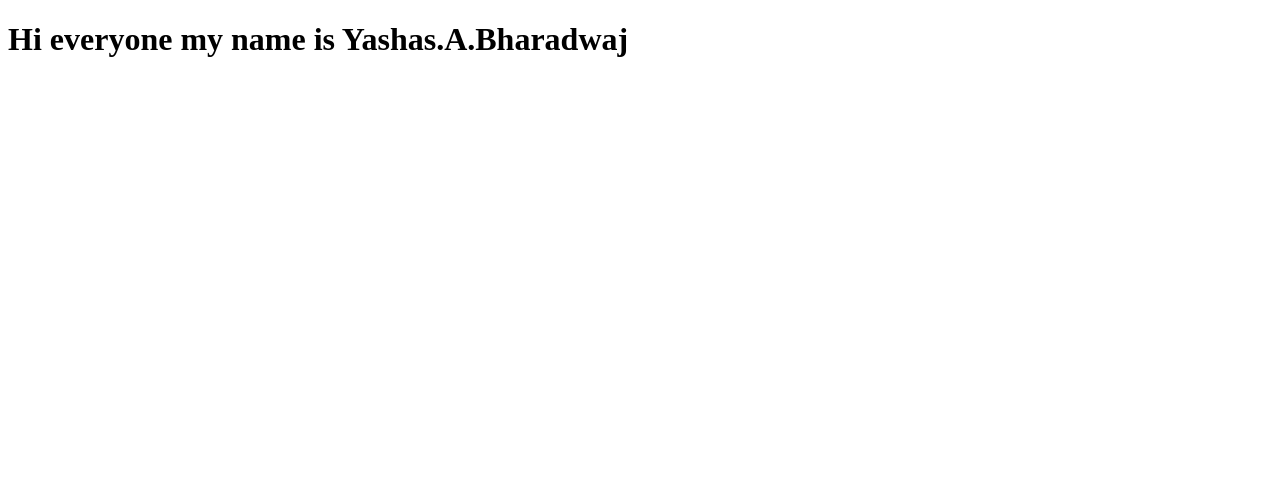
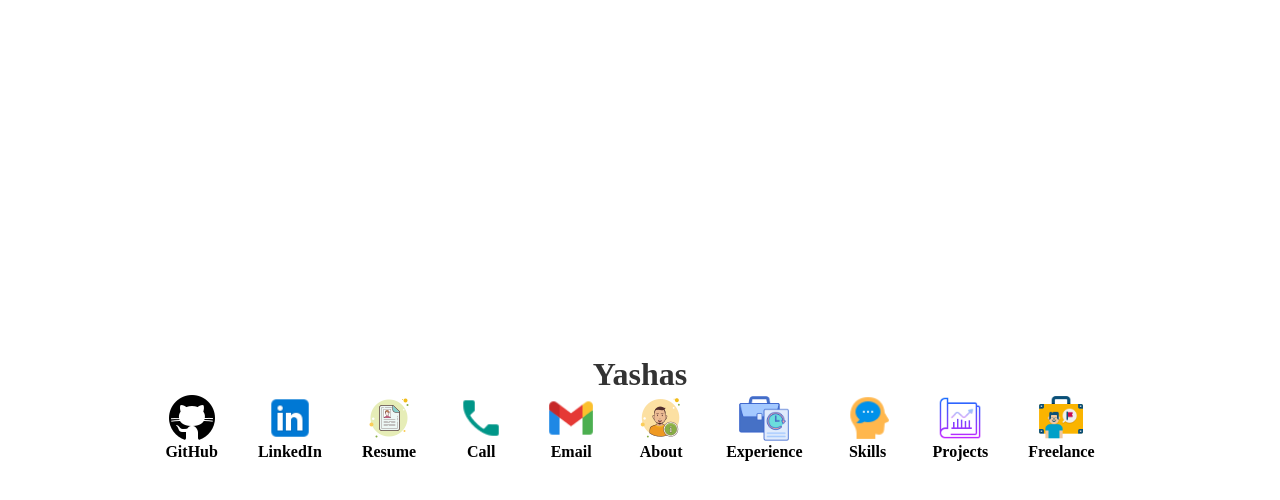
Before and after one commit to yashasbharadwaj1/htmlportfoliogithubactions, a plain HTML site: page index.html in a window 1280 px wide. Drawn offline with Linux system fonts and the light colour scheme.

Commit message:
landing page initial commit

```diff
--- a/index.html
+++ b/index.html
@@ -4,9 +4,75 @@
     <meta charset="UTF-8">
     <meta http-equiv="X-UA-Compatible" content="IE=edge">
     <meta name="viewport" content="width=device-width, initial-scale=1.0">
-    <title>yashas portfolio</title>
+    <title>yashas</title>
+    <style>
+        body {
+            display: flex;
+            flex-direction: column;
+            justify-content: center;
+            align-items: center;
+            height: 100vh;
+            font-weight: bold;
+            color: #333; /* Darker text color */
+        }
+        .icons {
+            display: flex;
+            flex-direction: row;
+            justify-content: center;
+            align-items: center;
+            gap: 20px;
+            flex-wrap: wrap;
+        }
+        .icons img {
+            width: 50px;
+            height: 50px;
+        }
+        .icons a {
+            text-decoration: none;
+            color: black;
+            margin-right: 20px;
+            display: flex; /* Change to display flex */
+            flex-direction: column;
+            align-items: center;
+        }
+
+        /* Media query for smaller screens */
+        @media (max-width: 768px) {
+            .icons img {
+                width: 30px; /* Decrease icon size */
+                height: 30px;
+            }
+            .icons a {
+                margin-bottom: 10px; /* Add space between links */
+            }
+            .icons {
+                flex-direction: column; /* Change to column layout for smaller screens */
+                align-items: center; /* Center align the icons */
+            }
+        }
+
+        /* Add this CSS for h1 element */
+        h1 {
+            display: flex;
+            justify-content: center;
+            align-items: center;
+            margin: 0;
+        }
+    </style>
 </head>
 <body>
-    <h1>Hi everyone my name is Yashas.A.Bharadwaj</h1>
+    <h1>Yashas</h1>
+    <div class="icons">
+        <a href="https://github.com/yashasbharadwaj1" target="_blank"><img src="github.png" alt="GitHub">GitHub</a>
+        <a href="https://www.linkedin.com/in/yashas-a-bharadwaj-5070a8188/" target="_blank"><img src="linkedin.png" alt="LinkedIn">LinkedIn</a>
+        <a href="path/to/your/resume.pdf" download><img src="resume.png" alt="Resume">Resume</a> <!-- Add your resume file path here -->
+        <a href="tel:+917892113486"><img src="phone.png" alt="Phone">Call</a> <!-- Add your phone number -->
+        <a href="mailto:yashasbharadwaj6@gmail.com"><img src="email.png" alt="Email">Email</a> <!-- Add your email address -->
+        <a href="about.html"><img src="about.png" alt="About">About</a>
+        <a href="experience.html"><img src="experience.png" alt="Experience">Experience</a>
+        <a href="skills.html"><img src="skills.png" alt="Skills">Skills</a>
+        <a href="backend_projects.html"><img src="projects.png" alt="Projects">Projects</a>
+        <a href="freelance.html"><img src="freelance.png" alt="Freelance Projects">Freelance</a>
+    </div>
 </body>
 </html>
```
Also changed, not shown: about.html (added), about.png (added), backend_projects.html (added), email.png (added), experience.html (added), experience.png (added), freelance.html (added), freelance.png (added), github.png (added), linkedin.png (added), phone.png (added), projects.png (added), resume.png (added), skills.html (added), 1 more files, 1 other file.
